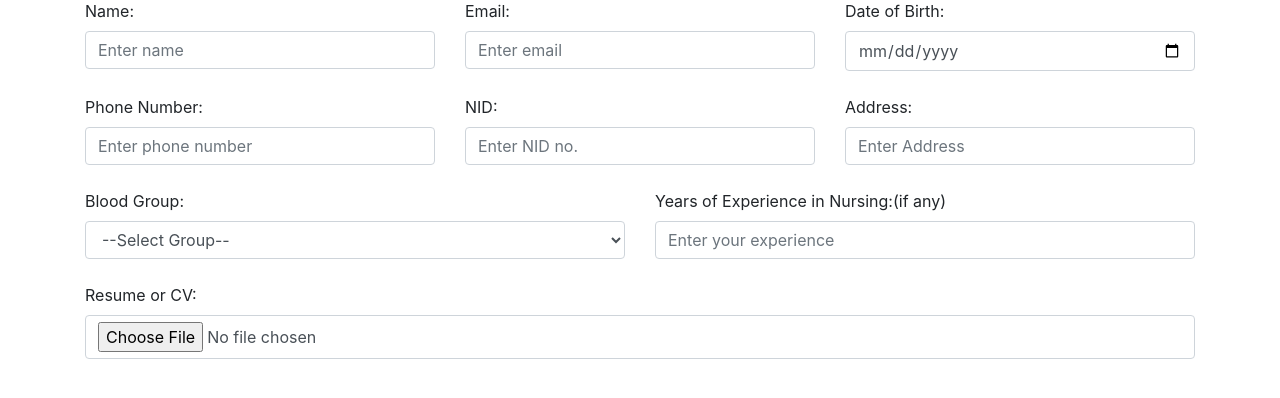
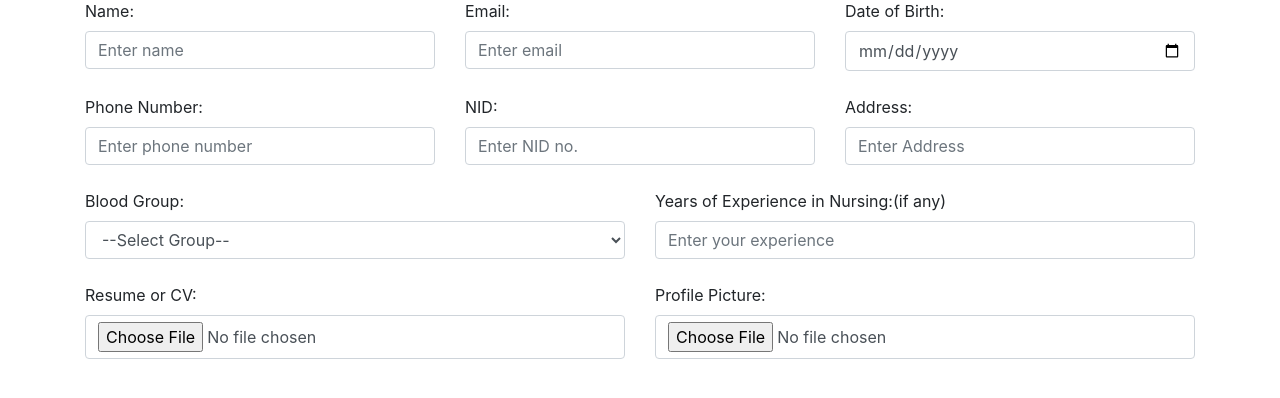
Before and after one commit to shahriar-171272/cHelp, a PHP site: page /cg_index.php in a window 1280 px wide. Shown: the part 220-618 px from the top of the page. Run offline with PHP 8.4, Linux system fonts and the light colour scheme.

Commit message:
CARE GIVER DETAILS 2.1

```diff
--- a/cg_index.php
+++ b/cg_index.php
@@ -95,3 +95,20 @@
 			      <input type="file" class="form-control" name="fileToUpload">
 
 			      <?php
+				if(isset($_GET['msg']))
+			      	{
+			      ?>
+
+			      <span style="color: red;font-weight: 700;">Please insert PDF file only</span>
+
+			      <?php
+			      	}
+
+			      ?>
+			    </div>
+
+			  	<div class="col">
+			      <label>Profile Picture:</label>
+			      <input type="file" class="form-control" name="fileToUploadpicture">
+
+			      <?php
```
